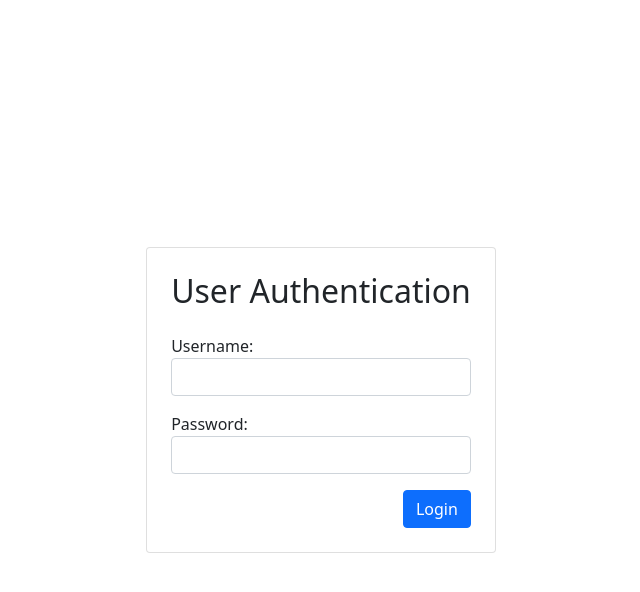
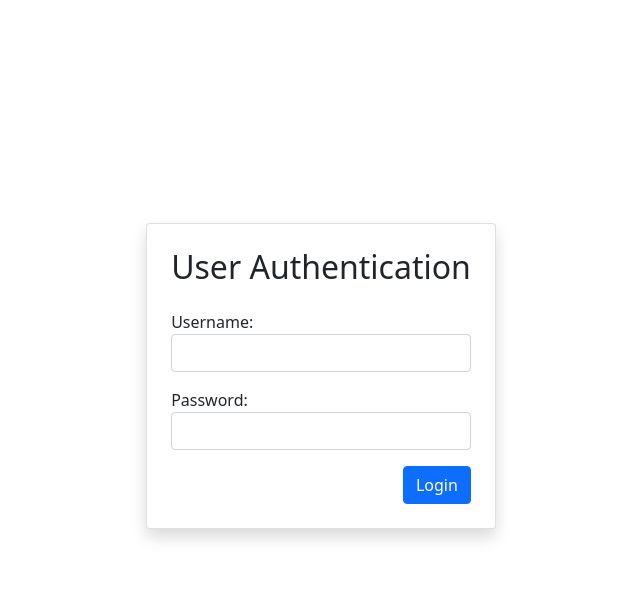
Before and after one commit to AlazarBekele/Clone-Session, a Django app: page /login/ in a window 1280 px wide. Shown: the top 592 px of the page, without its empty margins (319-959 px from the left). Run offline with Django 5.2, Linux system fonts and the light colour scheme.

Commit message:
Add Shadow in login card

```diff
--- a/Base/templates/Base/Login_page.html
+++ b/Base/templates/Base/Login_page.html
@@ -17,7 +17,7 @@
 
   <div class="MainContainer">
 
-    <div class="card p-4">
+    <div class="card p-4 shadow p-3 mb-5 bg-body rounded">
 
       <div class="mb-3">
 
@@ -26,7 +26,6 @@
       </div>
 
       <form method="post">
-
         {% for formin in messages %}
 
         <div class="alert alert-danger" role="alert">
```
